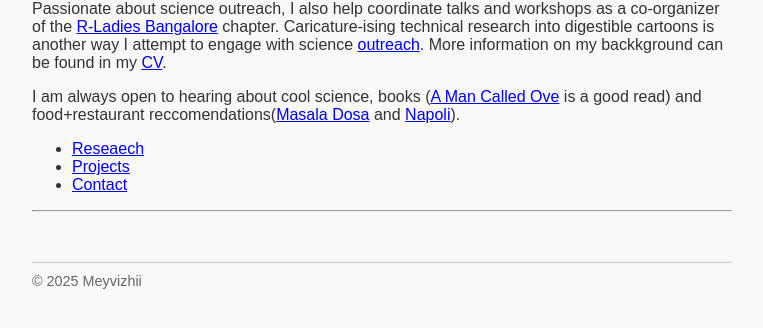
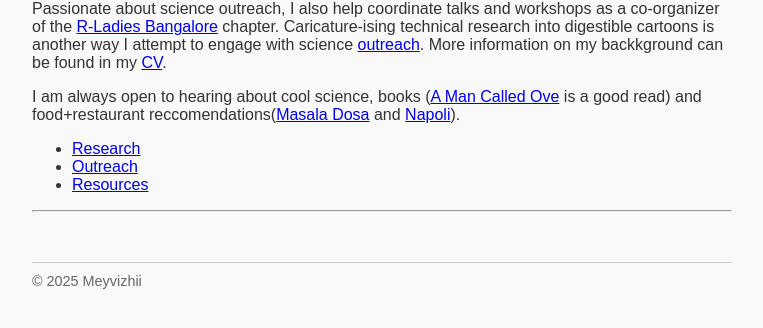
Before and after one commit to meyvizhii/website, a Jekyll site: the page built from index.md, in a window 1280 px wide. Shown: the part 338-666 px from the top of the page, without its empty margins (258-1021 px from the left). Built offline with Jekyll 4.4.1, drawn with Linux system fonts in a browser that asks for light colours.

Commit message:
Update index.md

```diff
--- a/index.md
+++ b/index.md
@@ -12,8 +12,8 @@ Passionate about science outreach, I also help coordinate talks and workshops as
 
 I am always open to hearing about cool science, books ([A Man Called Ove](https://www.goodreads.com/book/show/18774964-a-man-called-ove) is a good read) and food+restaurant reccomendations([Masala Dosa](https://centraltiffinroom.com/) and [Napoli](https://www.santaluciaglasgow.com/)).
 
-- [Reseaech](/research)
-- [Projects](/outreach)
-- [Contact](/resources)
+- [Research](/research)
+- [Outreach](/outreach)
+- [Resources](/resources)
 
 ------
```
